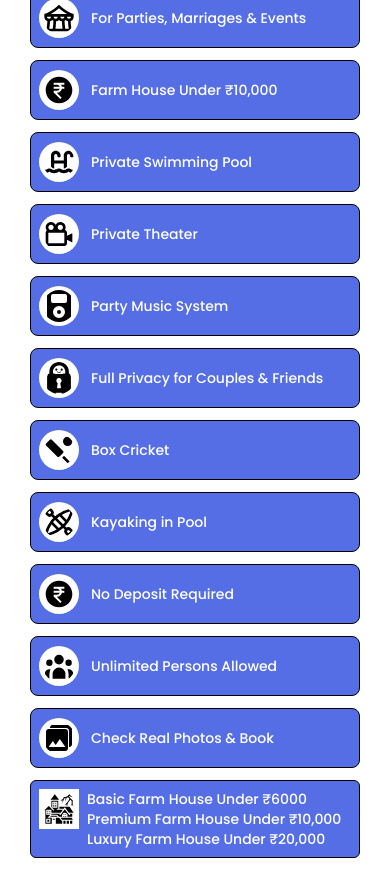
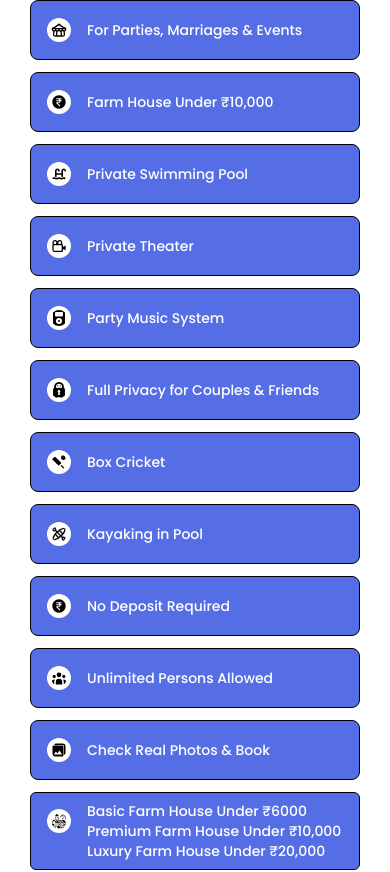
Before and after one commit to sonusatish34/dozzymobile, a Next.js app: page /about in a window 390 px wide. Shown: the part 1000-1872 px from the top of the page. Built offline with nearby package versions, Linux system fonts and the light colour scheme.

Commit message:
home banner opt

```diff
--- a/pages/components/HomeBanner.js/HomeBanner.js
+++ b/pages/components/HomeBanner.js/HomeBanner.js
@@ -128,13 +128,15 @@ import { FaHouseSignal } from "react-icons/fa6";
 import { GiSpookyHouse } from "react-icons/gi";
 
 const IconCard = ({ Icon, text }) => (
-    <div className="flex items-center gap-1 p-2 bg-[#556ee6] border border-black text-white rounded-lg transition-transform lg:hover:scale-105 w-full max-w-[330px] min-h-[60px]">
-        <Icon className="bg-white text-black rounded-full p-1 min-w-[40px]" size={40} />
-        <p className="ml-2 text-sm">{text}</p>
+  <div className="flex items-center gap-2 p-2 bg-[#556ee6] border border-black text-white rounded-lg transition-transform will-change-transform lg:hover:scale-105 w-full max-w-[330px] min-h-[60px]">
+    <div className="min-w-[40px] min-h-[40px] flex justify-center items-center">
+      <Icon className="bg-white text-black rounded-full p-1" size={24} />
+    </div>
+    <p className="text-sm">{text}</p>
   </div>
 );
 
-const ImageChange = memo(({ locname }) => {
+const ImageChange = memo(() => {
   return (
     <div className="py-6 px-2 bg-white">
       <div className="flex flex-col lg:flex-row-reverse items-center justify-center lg:px-10 xl:px-20">
@@ -147,12 +149,13 @@ const ImageChange = memo(({ locname }) => {
           priority
           sizes="(max-width: 768px) 300px, (max-width: 1200px) 350px, 450px"
         />
+
         <div className="text-black font-medium lg:pt-10 pt-4 text-center lg:text-left lg:pl-6">
-                    <h1 className="xl:text-3xl lg:text-2xl text-xl text-center lg:text-left font-bold lg:w-2/3 min-h-[3rem]">
+          <h1 className="xl:text-3xl lg:text-2xl text-xl font-bold lg:w-2/3 min-h-[3rem]">
             Farm House for Rent In Hyderabad
           </h1>
 
-                    <h3 className="pt-4 xl:text-2xl lg:text-xl text-lg text-center lg:text-left font-semibold lg:w-2/3 min-h-[3rem]">
+          <h3 className="pt-4 xl:text-2xl lg:text-xl text-lg font-semibold lg:w-2/3 min-h-[3rem]">
             Download Dozzy App to Check Available Farm Houses & Book
           </h3>
 
@@ -162,28 +165,27 @@ const ImageChange = memo(({ locname }) => {
                 <Image
                   height={56}
                   width={160}
-                                    alt="apple"
-                                    className="lg:w-40 lg:h-14 w-28 h-11 lg:hover:scale-105"
+                  alt="Apple Store"
                   src={apple}
+                  className="w-[160px] h-[56px] transition-transform will-change-transform lg:hover:scale-105"
                   loading="lazy"
-
+                  sizes="(max-width: 768px) 112px, 160px"
                 />
-
               </Link>
               <Link href="https://play.google.com/store/apps/details?id=com.dozzy_customer">
                 <Image
                   height={56}
                   width={160}
-                                    alt="googlr"
-                                    className="lg:w-40 lg:h-14 w-28 h-11 lg:hover:scale-105"
+                  alt="Google Play"
                   src={google}
+                  className="w-[160px] h-[56px] transition-transform will-change-transform lg:hover:scale-105"
                   loading="lazy"
-
+                  sizes="(max-width: 768px) 112px, 160px"
                 />
-
               </Link>
             </div>
-                        <div className="flex flex-wrap gap-3 justify-center lg:justify-start">
+
+            <div className="flex flex-wrap w-full gap-3 justify-center lg:justify-start">
               <IconCard Icon={TbDiscount} text="Cheapest Farm house Near U" />
               <IconCard Icon={MdOutlineFestival} text="For Parties, Marriages & Events" />
               <IconCard Icon={RiMoneyRupeeCircleFill} text="Farm House Under ₹10,000" />
@@ -196,8 +198,11 @@ const ImageChange = memo(({ locname }) => {
               <IconCard Icon={RiMoneyRupeeCircleFill} text="No Deposit Required" />
               <IconCard Icon={HiUserGroup} text="Unlimited Persons Allowed" />
               <IconCard Icon={IoMdPhotos} text="Check Real Photos & Book" />
+
               <div className="flex items-start gap-2 p-2 bg-[#556ee6] text-white border border-black rounded-md w-full max-w-[330px] lg:hidden">
-                                <GiSpookyHouse className="bg-white text-black rounded-fill p-1" size={40} />
+                <div className="min-w-[40px] min-h-[40px] flex justify-center items-center">
+                  <GiSpookyHouse className="bg-white text-black rounded-full p-1" size={24} />
+                </div>
                 <ul className="text-sm leading-5 text-left">
                   <li>Basic Farm House Under ₹6000</li>
                   <li>Premium Farm House Under ₹10,000</li>
```
Lines whose indentation alone changed are shown as unchanged.
